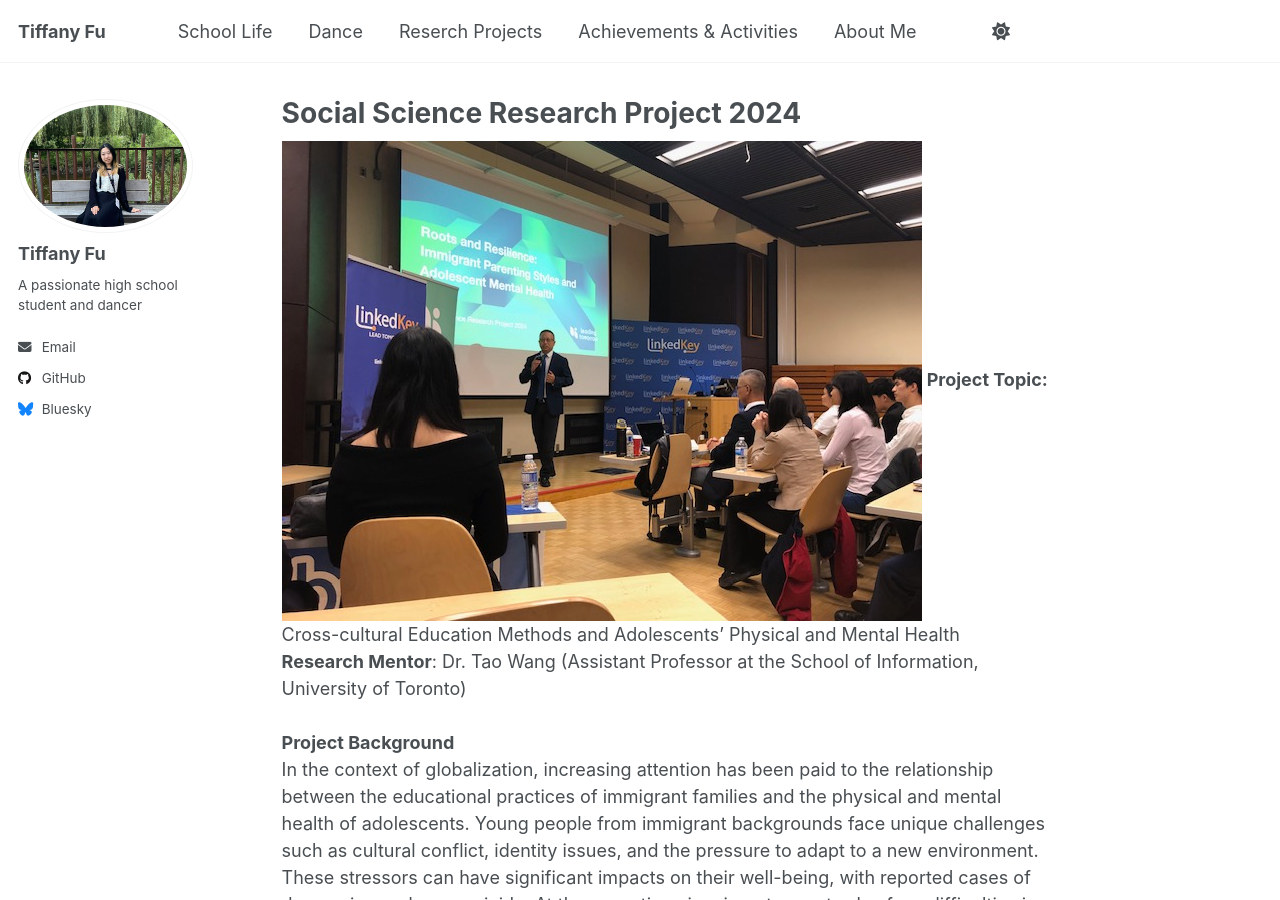
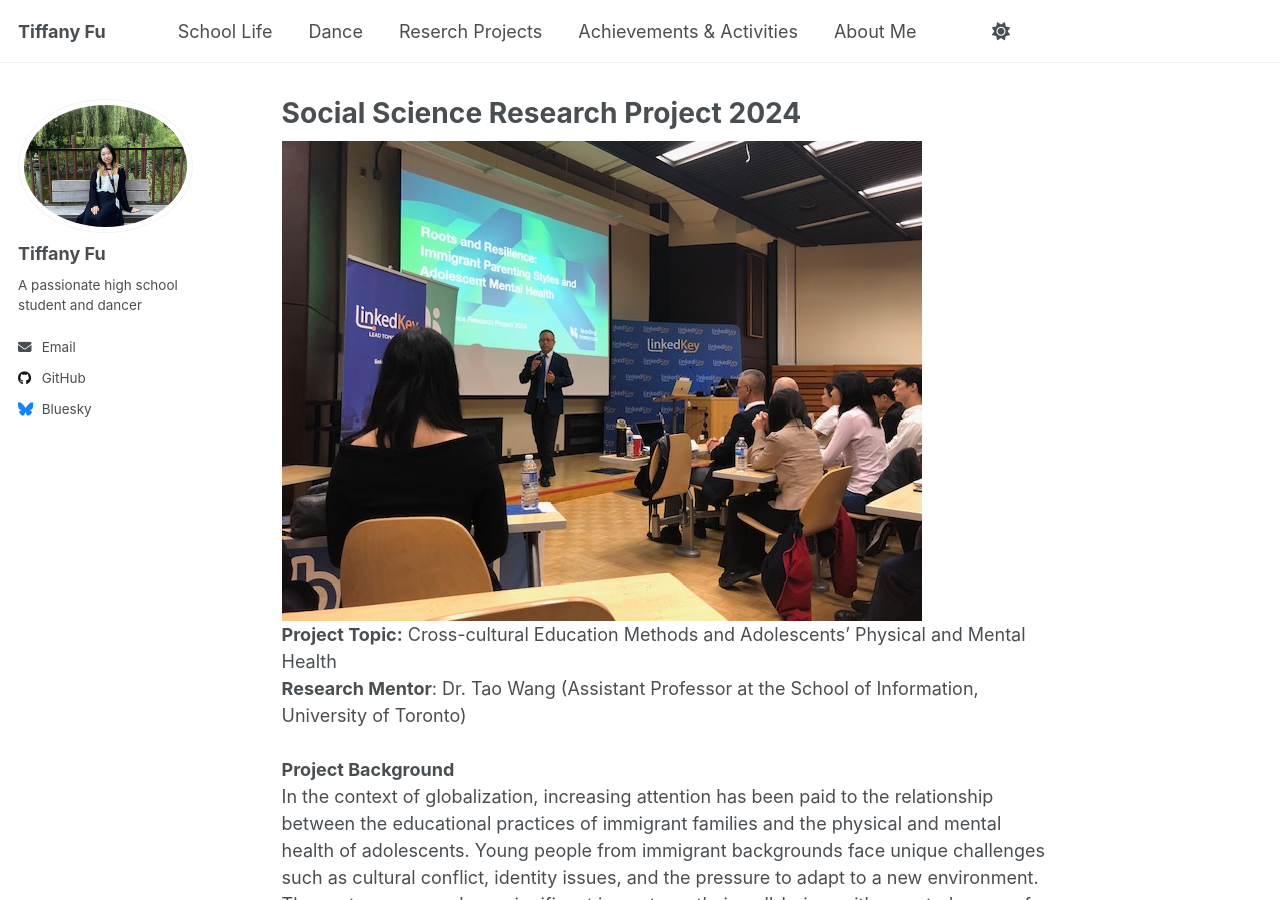
Before and after one commit to TiffanyJTFu/TiffanyFu, a Jekyll site: the page built from _teaching/SocialScienceResearchProject.md, in a window 1280 px wide and 900 px high. Built offline with Jekyll 4.4.1, drawn with Linux system fonts in a browser that asks for light colours; a script that is not in the unit is left out.

```diff
--- a/_teaching/SocialScienceResearchProject.md
+++ b/_teaching/SocialScienceResearchProject.md
@@ -5,7 +5,7 @@ type: ""
 permalink: /teaching/SocialScienceResearchProject
 ---
 ![SocialScience01](https://tiffanyjtfu.github.io/TiffanyFu/images/socialscienceproject1.jpg)
-**Project Topic:** Cross-cultural Education Methods and Adolescents' Physical and Mental Health
+<br>**Project Topic:** Cross-cultural Education Methods and Adolescents' Physical and Mental Health
 <br>**Research Mentor**: Dr. Tao Wang (Assistant Professor at the School of Information, University of Toronto)
 <br><br>**Project Background**
 <br>In the context of globalization, increasing attention has been paid to the relationship between the educational practices of immigrant families and the physical and mental health of adolescents. Young people from immigrant backgrounds face unique challenges such as cultural conflict, identity issues, and the pressure to adapt to a new environment. These stressors can have significant impacts on their well-being, with reported cases of depression and even suicide. At the same time, immigrant parents also face difficulties in navigating parenting and supporting their children in a new cultural and social context.
```
